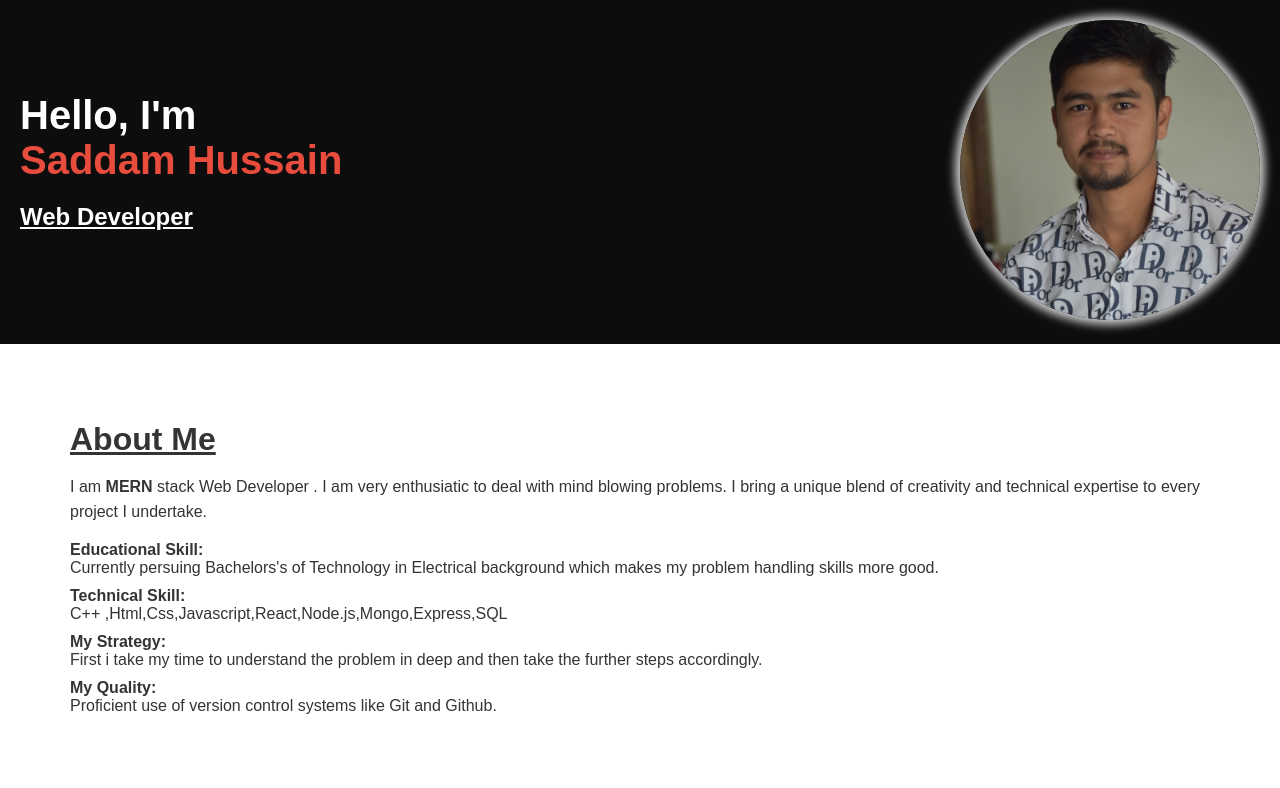
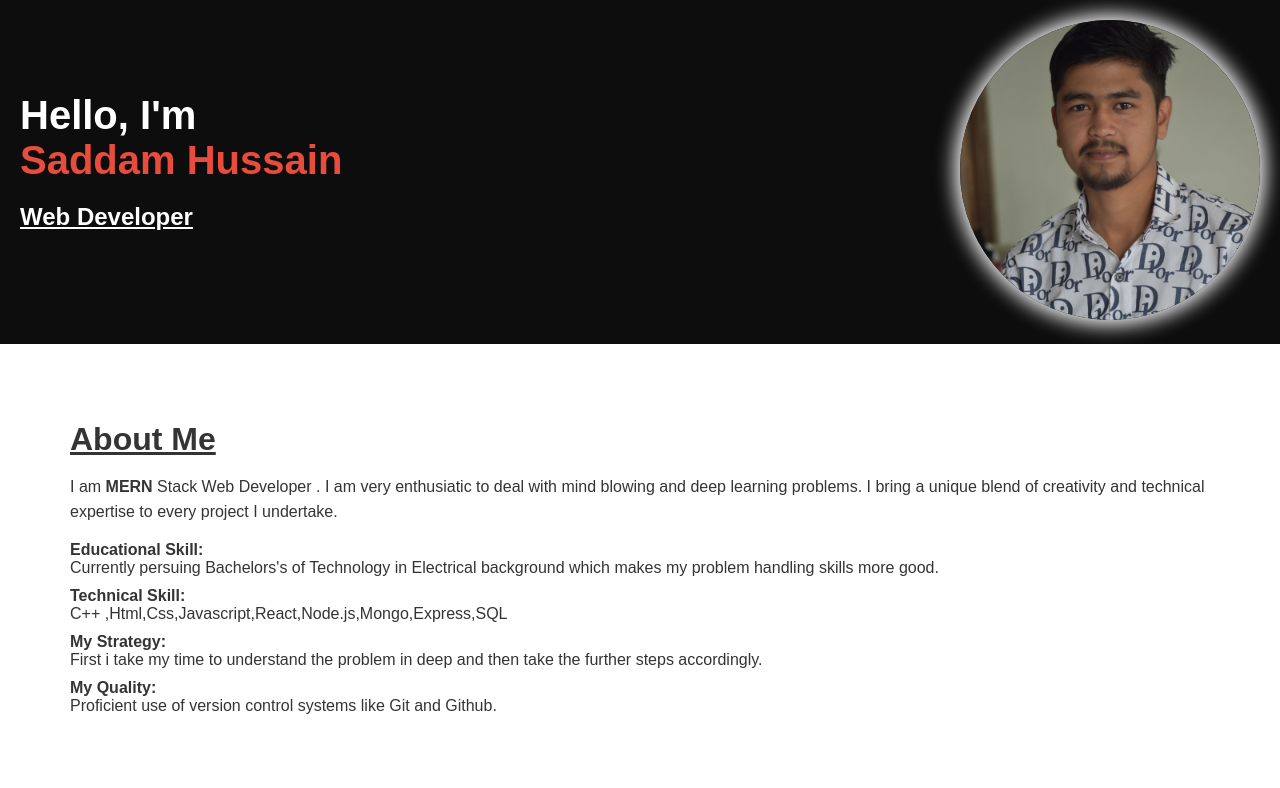
Before and after one commit to Hussain1132/CodeSoft, a plain HTML site: page Portfolio/index.html in a window 1280 px wide. Shown: the top 788 px of the page. Drawn offline with Linux system fonts and the light colour scheme.

Commit message:
some Changes

```diff
--- a/Portfolio/index.css
+++ b/Portfolio/index.css
@@ -70,12 +70,14 @@ section#contact ul li a:hover {
     height: auto;
     border-radius: 60%;
     transition: transform 0.2s ease, box-shadow 0.2s ease;
-    box-shadow: 0px 0px 10px 5px rgba(255, 255, 255, 0.8);
+    box-shadow: 0px 0px 20px 5px rgba(255, 255, 255, 1);
+    object-fit: cover;
 }
 
 .header-image img:hover {
     transform: scale(1.05);
-    box-shadow: 0px 0px 15px 10px rgba(255, 255, 255, 1);
+    box-shadow: 0px 0px 15px 10px rgba(255, 255, 245, 1);
+    filter: drop-shadow(0 0 10px 5px #333);
 }
 
 
--- a/Portfolio/index.html
+++ b/Portfolio/index.html
@@ -22,7 +22,7 @@
     <section id="about">
         <div class="about-content">
             <h2>About Me</h2>
-            <p>I am <b>MERN</b> stack Web Developer . I am very enthusiatic to deal with mind blowing problems.
+            <p>I am <b>MERN</b> Stack Web Developer . I am very enthusiatic to deal with mind blowing and deep learning problems.
                 I bring a unique blend of creativity and technical expertise to every project I undertake.
             </p>
             <ul>
```
Also changed, not shown: 1 other file.
